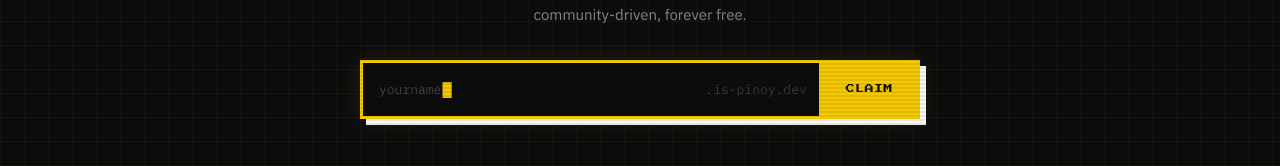
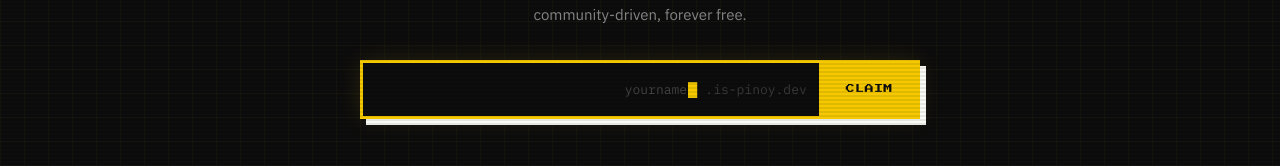
Before and after one commit to is-pinoy-dev/ecosystem, a Next.js app in the folder apps/web/: page / in a window 1280 px wide. Shown: the part 627-793 px from the top of the page. Built offline with nearby package versions, Linux system fonts and the light colour scheme.

Commit message:
fix: right-align subdomain placeholder and input text

```diff
--- a/apps/web/app/page.tsx
+++ b/apps/web/app/page.tsx
@@ -54,6 +54,7 @@ function SubdomainInput() {
             width: "100%",
             outline: "none",
             caretColor: "#F5C800",
+            textAlign: "right",
             position: "relative",
             zIndex: 1,
           }}
@@ -65,7 +66,7 @@ function SubdomainInput() {
             style={{
               ...monoStyle,
               position: "absolute",
-              left: "16px",
+              right: "8px",
               top: 0,
               bottom: 0,
               display: "flex",
```
